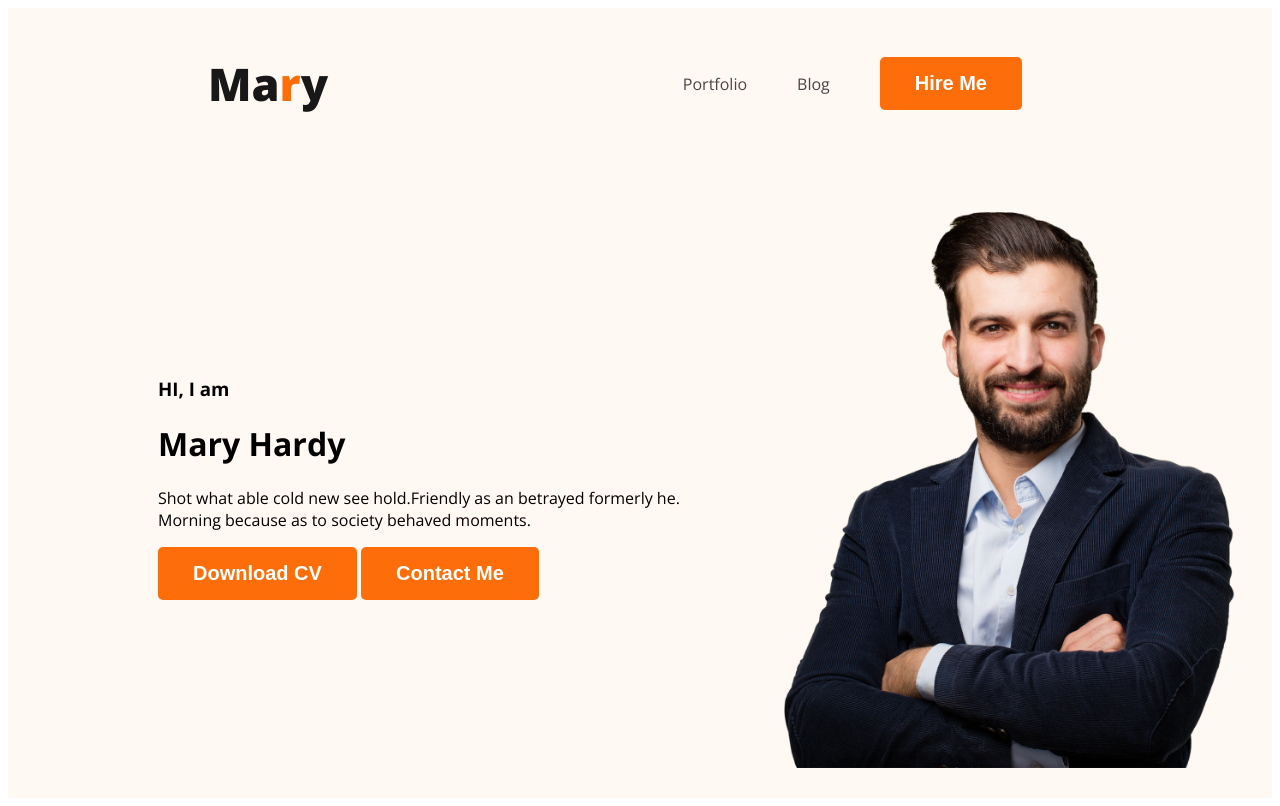
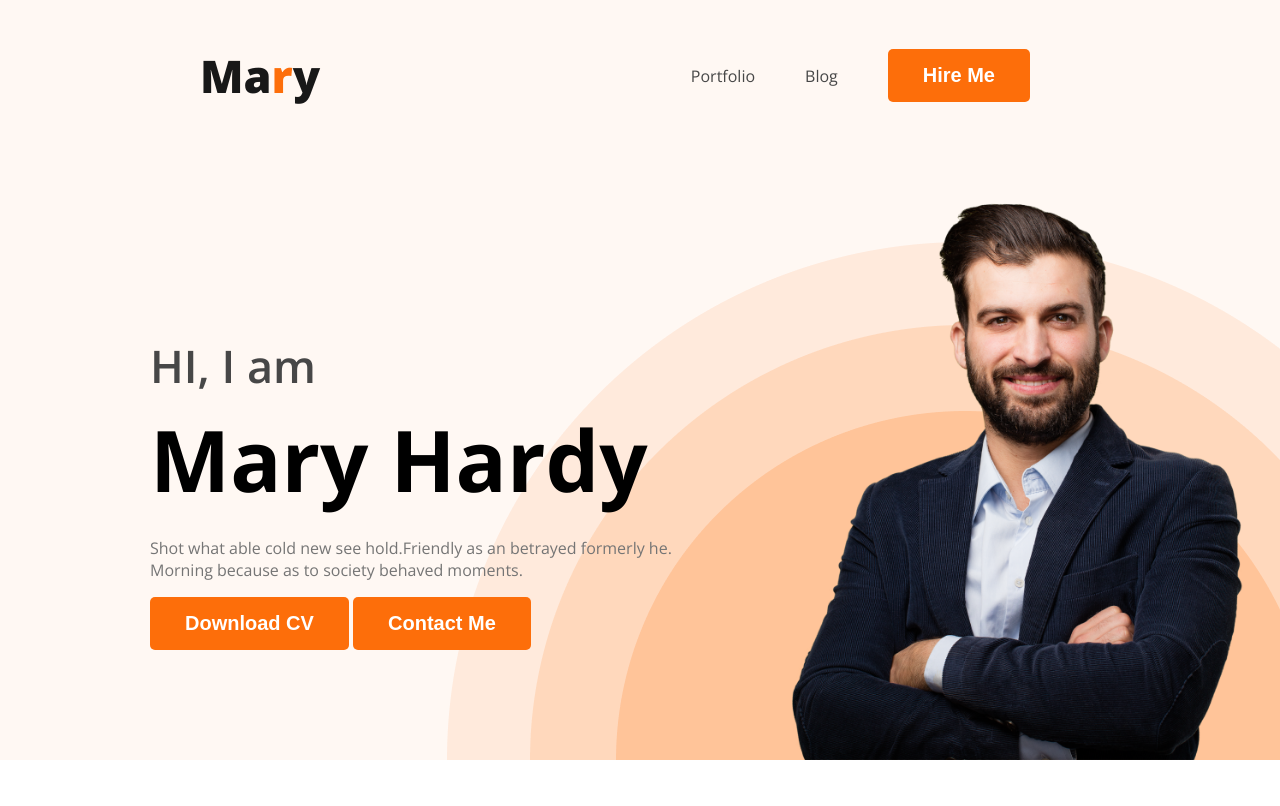
Before and after one commit to khioe0288/web-developer-portfolio, a plain HTML site: page index.html in a window 1280 px wide. Drawn offline with nearby package versions, Linux system fonts and the light colour scheme.

Commit message:
header done

```diff
--- a/index.html
+++ b/index.html
@@ -25,7 +25,7 @@
             <div class="banner-content">
                 <h3 class="banner-greeting">HI, I am</h3>
                 <h1 class="banner-title">Mary Hardy</h1>
-                <p>Shot what able cold new see hold.Friendly as an betrayed formerly he. Morning because as to society behaved moments.</p>
+                <p class="banner-desc">Shot what able cold new see hold.Friendly as an betrayed formerly he. Morning because as to society behaved moments.</p>
                 <button class="btn-primary">Download CV</button>
                 <button class="btn-primary">Contact Me</button>
             </div>
--- a/styles/portfolio.css
+++ b/styles/portfolio.css
@@ -1,6 +1,7 @@
 /* common shared style */
 body{
     font-family: "Open Sans", sans-serif;
+    margin: 0;
 }
 
 .text-primary{
@@ -50,12 +51,34 @@ nav a{
 /* Header Related Style */
 .header{
     background-color: #FFF8F3;
+    background-image: url('../images/header_bg.png');
+    background-repeat: no-repeat;
+    background-position: bottom right;
 }
 .banner{
-    padding: 30px 30px 30px 150px;
+    padding: 30px 30px 0px 150px;
     display: flex;
     align-items: center;
+    justify-content: space-between;
+}
+.banner-content{
+    max-width: 585px;
 }
 .banner .profile-pic{
     width: 500px;
 }
+.banner-greeting{
+    font-size: 45px;
+    font-weight: 600;
+    color: #474747;
+    margin-bottom: 0;
+}
+.banner-title{
+    font-size: 85px;
+    font-weight: 700;
+    margin-top: 5px;
+    margin-bottom: 20px;
+}
+.banner-desc{
+    color: #757575;
+}
```
